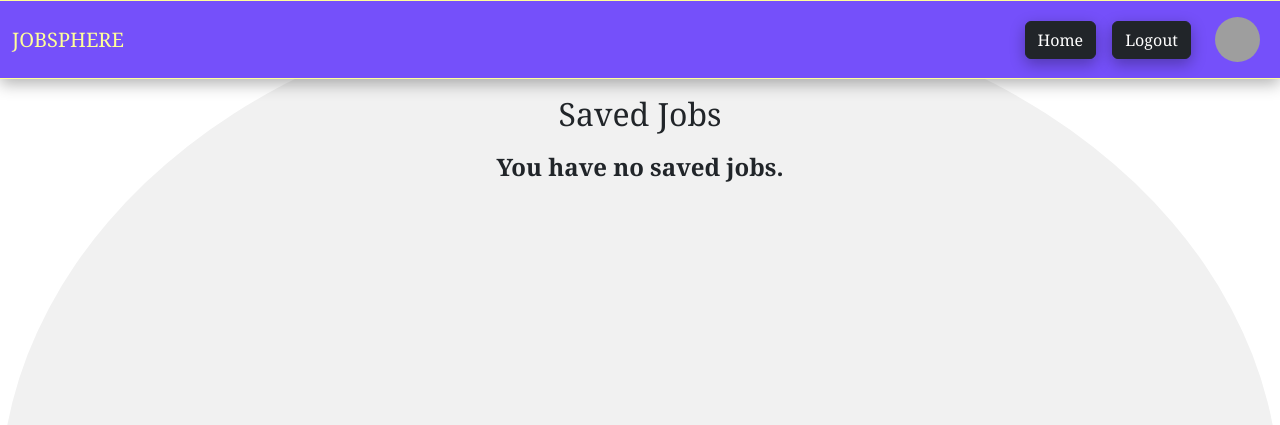
After one commit to hariharen1996/jobsphere, a Django app: page /saved_job/ in a window 1280 px wide. The commit adds this page. Shown: the top 425 px of the page. Run offline with Django 5.2, Linux system fonts and the light colour scheme; the visitor is signed in with stand-in values (Sample User, id 1); data that the repository does not hold is empty; some libraries are stand-ins or nearby versions; grey boxes are pictures that could not be loaded.

Commit message:
feat: add save job view functionality and update ui
feat: add http_referer to navigate back to prev url

```diff
--- a/jobs/static/jobs/css/styles.css
+++ b/jobs/static/jobs/css/styles.css
@@ -153,6 +153,12 @@ body::after{
     width: 50px;
 }
 
+.save-btn{
+    background: transparent;
+    border: none;
+    padding: 0;
+}
+
 @keyframes img{
     0%{
         transform: scale(1);
--- a/jobs/templates/jobs/job_details.html
+++ b/jobs/templates/jobs/job_details.html
@@ -3,7 +3,7 @@
 
 {% block content %}
 <main class="mt-5">
-  <a href="{% url 'dashboard' %}" class="text-decoration-none">
+  <a href="{{ http_referer_url }}" class="text-decoration-none">
     <button class="btn btn-warning text-white"><i class="fas fa-backward"></i> Back</button>
 </a>
     <section class="job-container card p-4 mt-3">
--- /dev/null
+++ b/jobs/templates/jobs/saved_jobs.html
@@ -0,0 +1,70 @@
+{% extends 'jobs/main.html' %}
+{% load custom_filters %}
+
+{% block content %}
+<h1 class="mt-3 m-2 fs-2 text-center">Saved Jobs</h1>
+<div class="saved-jobs-container mt-3 mb-3">
+    {% for jobs in all_saved_jobs %}
+    <div class="m-2 card p-3">
+        <a href="{% url 'job_details' id=jobs.job.id %}" class="text-decoration-none text-dark">
+            <header class="d-flex justify-content-between align-items-center">
+                <div>
+                    <h3 class="fw-bold fs-3">{{ jobs.job.employer.company_name }}</h3>
+                    <p class="fs-5">{{ jobs.job.title }}</p>
+                </div>
+                <img src="{{ jobs.job.employer.company_logo.url }}" alt="{{ employer.company_name }}"
+                    class="company-logo" />
+            </header>
+            <article class="d-flex gap-4 flex-wrap">
+                <div>
+                    <span class="ml-2"><i class="fas fa-suitcase"></i></span>
+                    <span>{{ jobs.job.experience }} yrs</span>
+                </div>
+                <div>
+                    <span class="ml-2"><i class="fas fa-rupee-sign"></i></span>
+                    <span>{{ jobs.job.salary_range }}</span>
+                </div>
+                <div>
+                    <span class="ml-2"><i class="fas fa-map-marker-alt"></i></span>
+                    <span>{{ jobs.job.location }}</span>
+                </div>
+                <div>
+                    <span class="ml-2"><i class="fas fa-laptop-house"></i></span>
+                    <span>{{ jobs.job.work_mode|capfirst }}</span>
+                </div>
+
+            </article>
+            <article class="mt-2">
+                <p class="">{{ jobs.job.description|truncatechars:100 }}</p>
+                <div class="skills mt-2 d-flex gap-2 flex-wrap">
+                    {% for skill in jobs.job.job_related_skills.all %}
+                    <p class="text-secondary">{{ skill.name }} .</p>
+                    {% endfor %}
+                </div>
+            </article>
+            <article class="mt-2 d-flex justify-content-between align-items-center flex-wrap">
+                <div class="time-ago">
+                    {{ jobs.job.posted_time|timesince_without_hrs }} ago
+                </div>
+                <div class="save-jobs mt-1">
+                    <form action="{% url 'save_job' jobs.job.id %}" method="post">
+                        {% csrf_token %}
+                        {% if job.id in saved_jobs_id %}
+                        <button type="submit" class="save-btn fs-4">
+                            <i class="fas fa-bookmark"></i>
+                        </button>
+                        {% else %}
+                        <button type="submit" class="save-btn fs-4">
+                            <i class="far fa-bookmark"></i>
+                        </button>
+                        {% endif %}
+                    </form>
+                </div>
+            </article>
+        </a>
+    </div>
+    {% empty %}
+    <p class="text-center fs-4 fw-bold">You have no saved jobs.</p>
+    {% endfor %}
+</div>
+{% endblock %}
--- a/jobs/urls.py
+++ b/jobs/urls.py
@@ -7,4 +7,6 @@ urlpatterns = [
     path('create_employee/',views.create_employee,name="create_employee"),
     path('create_job/',views.create_job,name="create_job"),
     path('job_details/<int:id>/',views.job_details,name="job_details"),
+    path('saved_job/',views.saved_jobs,name='saved_jobs'),
+    path('save_job/<int:job_id>/',views.save_job,name='save_job')
 ]
--- a/jobs/views.py
+++ b/jobs/views.py
@@ -1,12 +1,13 @@
 from django.shortcuts import render,redirect,get_object_or_404
 from django.contrib.auth.decorators import login_required
 from .forms import EmployeeForm,JobForm
-from .models import Employer,Job
+from .models import Employer,Job,SavedJob
 from django.contrib import messages
 from users.models import Profile
 from django.db.models import Q
 from datetime import timedelta
 from django.utils import timezone
+from django.http import Http404
 
 # Create your views here.
 @login_required
@@ -127,12 +128,13 @@ def dashboard(request):
             pass
 
 
-    print(f"Data after filtering: {data}")
+    #print(f"Data after filtering: {data}")
 
     roles = ['Software Development', 'Software Tester', 'Devops', 'Machine Learning', 'Business Development']
     locations = ['all', 'chennai', 'bengaluru', 'coimbatore', 'madurai', 'delhi', 'hyderabad']
     salaries = [('0-3', '0-3 Lakhs'), ('3-6', '3-6 Lakhs'), ('6-10', '6-10 Lakhs'), ('10-15', '10-15 Lakhs'), ('15-20', '15-20 Lakhs'), ('20+', '20+ Lakhs')]
 
+    saved_jobs_id = SavedJob.objects.filter(user=request.user).values_list('job',flat=True)
 
     return render(request,"jobs/dashboard.html",
                   {'title':"job_dashboard",
@@ -146,7 +148,8 @@ def dashboard(request):
                    'time_range_query':time_range_query,
                    'roles':roles,
                    'locations':locations,
-                   'salaries':salaries
+                   'salaries':salaries,
+                   'saved_jobs_id':saved_jobs_id,
                    })
 
 
@@ -200,4 +203,33 @@ def create_job(request):
 
 def job_details(request,id):
     jobs = get_object_or_404(Job,id=id)
-    return render(request,'jobs/job_details.html',{'job':jobs})
+    http_referer_url = request.META.get('HTTP_REFERER','dashboard')
+
+    return render(request,'jobs/job_details.html',{'job':jobs,'http_referer_url':http_referer_url})
+
+
+@login_required
+def save_job(request,job_id):
+    try:
+        job = Job.objects.get(id=job_id)
+    except:
+        raise Http404('Job not found')
+
+    is_already_saved_jobs = SavedJob.objects.filter(user=request.user,job=job).first()
+
+    if is_already_saved_jobs:
+        is_already_saved_jobs.delete()
+        msg = 'Job removed from saved jobs.'
+    else:
+        SavedJob.objects.create(user=request.user,job=job)
+        msg = 'Job saved successfully'
+
+    messages.info(request,msg)
+
+    return redirect('dashboard')
+
+@login_required
+def saved_jobs(request):
+    all_saved_jobs = SavedJob.objects.filter(user=request.user)
+
+    return render(request,'jobs/saved_jobs.html',{'all_saved_jobs':all_saved_jobs})
```
Also changed, not shown: jobs/templates/jobs/dashboard.html (+18 -1 lines).
